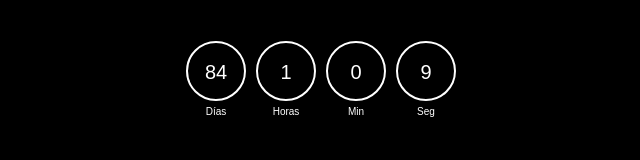
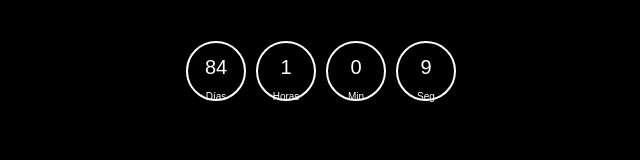
Before and after one commit to jgottig/Regresive_cel, a plain HTML site: page index.html in a window 1280 px wide. Shown: the whole page, without its empty margins (319-959 px from the left). Drawn offline with Linux system fonts and the light colour scheme.

Commit message:
Add files via upload

```diff
--- a/style.css
+++ b/style.css
@@ -26,7 +26,7 @@ body {
   font-size: 20px; /* Reducido a 20px */
   font-family: 'Chela One', sans-serif;
   animation: fade 3s;
-  line-height: 20px; /* Ajustado */
+  line-height: 10px; /* Ajustado */
   margin-top: 14px;
 }
 .cartel > div > h3 {
```
